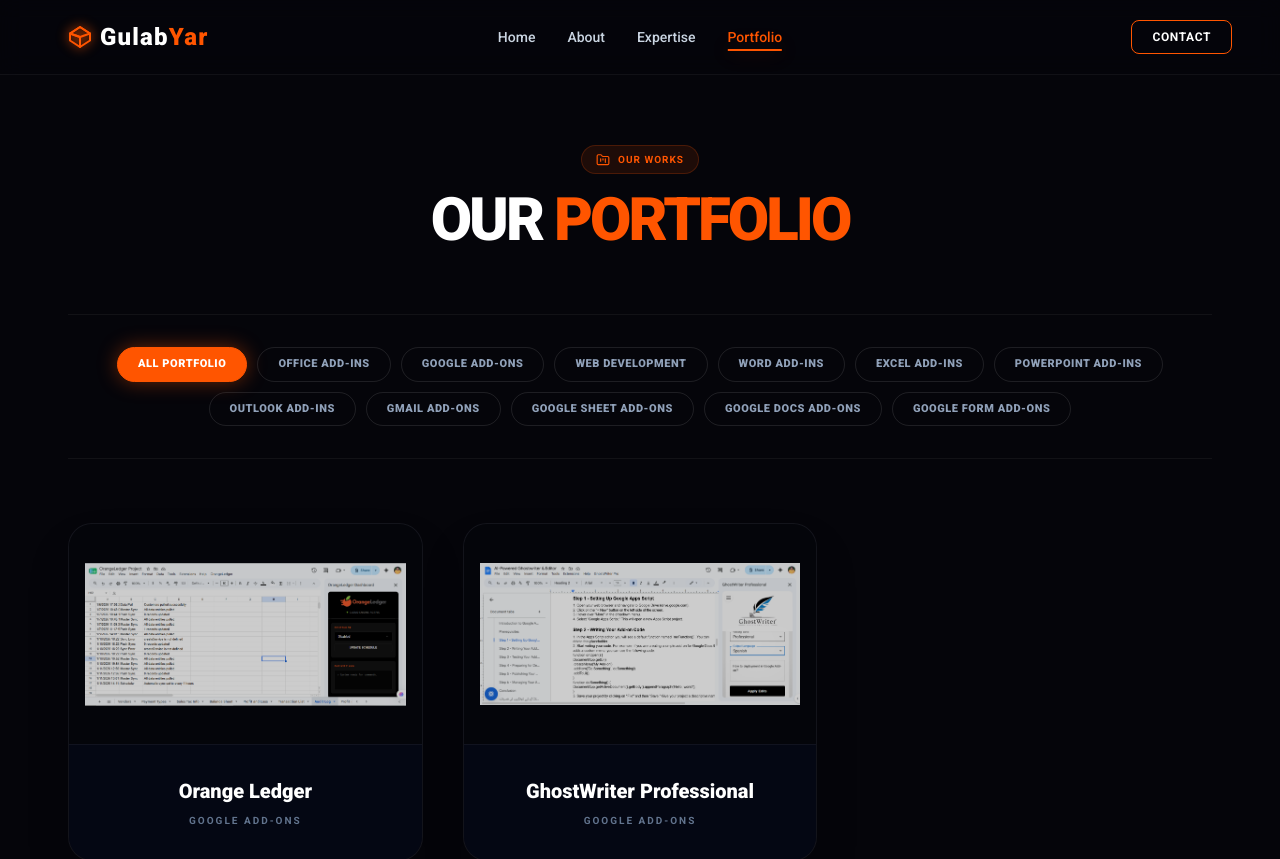
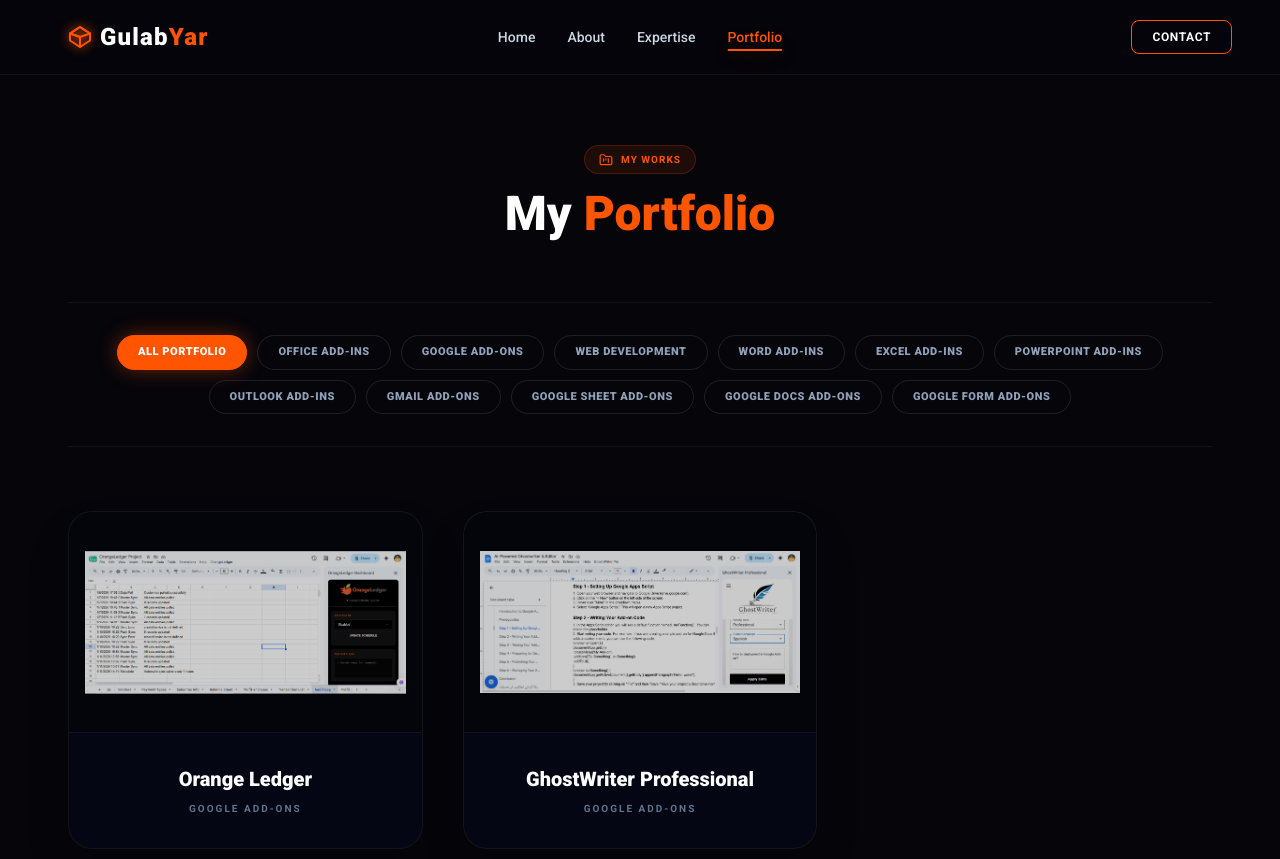
Before and after one commit to mgulabyar/My_Portfolio_Website, a React (Vite) app in the folder frontend/: page /projects in a window 1280 px wide. Shown: the top 859 px of the page. Built offline with nearby package versions, Linux system fonts and the light colour scheme.

Commit message:
style: ensure consistent text length across all portfolio project objects

```diff
--- a/frontend/src/components/main/Projects.tsx
+++ b/frontend/src/components/main/Projects.tsx
@@ -32,9 +32,9 @@
       <div className="w-full px-6 md:px-12 max-w-350 mx-auto">
         <div className="flex flex-col items-center gap-4 mb-16 text-center">
           <div className="inline-flex items-center gap-2 px-3.5 py-1.5 rounded-full bg-brand-orange/10 border border-brand-orange/20 text-brand-orange text-[10px] font-bold uppercase tracking-widest">
-            <FolderKanban size={14} /> Our Works
+            <FolderKanban size={14} /> My Works
           </div>
-          <h2 className="text-4xl md:text-6xl font-black text-white uppercase tracking-tighter">Our <span className="text-brand-orange">Portfolio</span></h2>
+          <h2 className="text-4xl md:text-5xl font-black text-white">My <span className="text-brand-orange">Portfolio</span></h2>
         </div>
 
         <div className="flex flex-wrap items-center justify-center gap-2.5 mb-16 py-8 border-y border-white/5">
```
